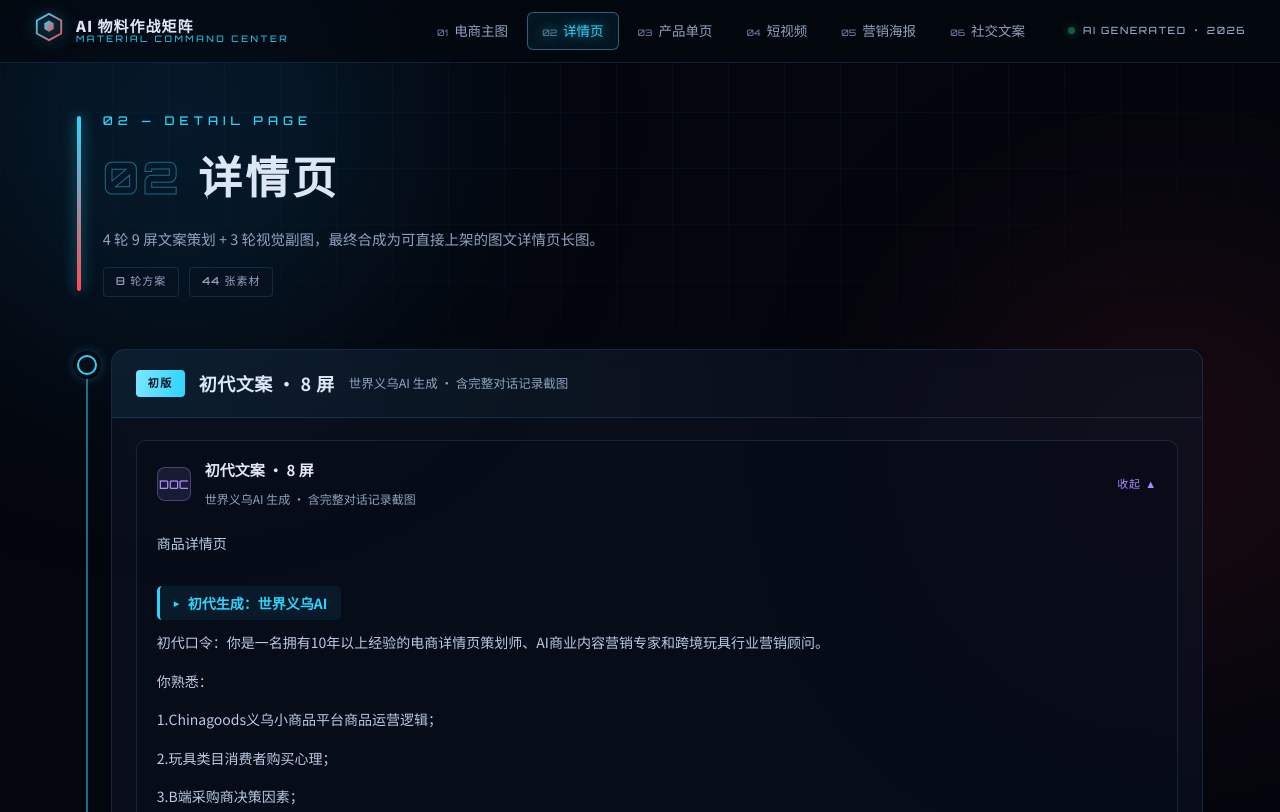
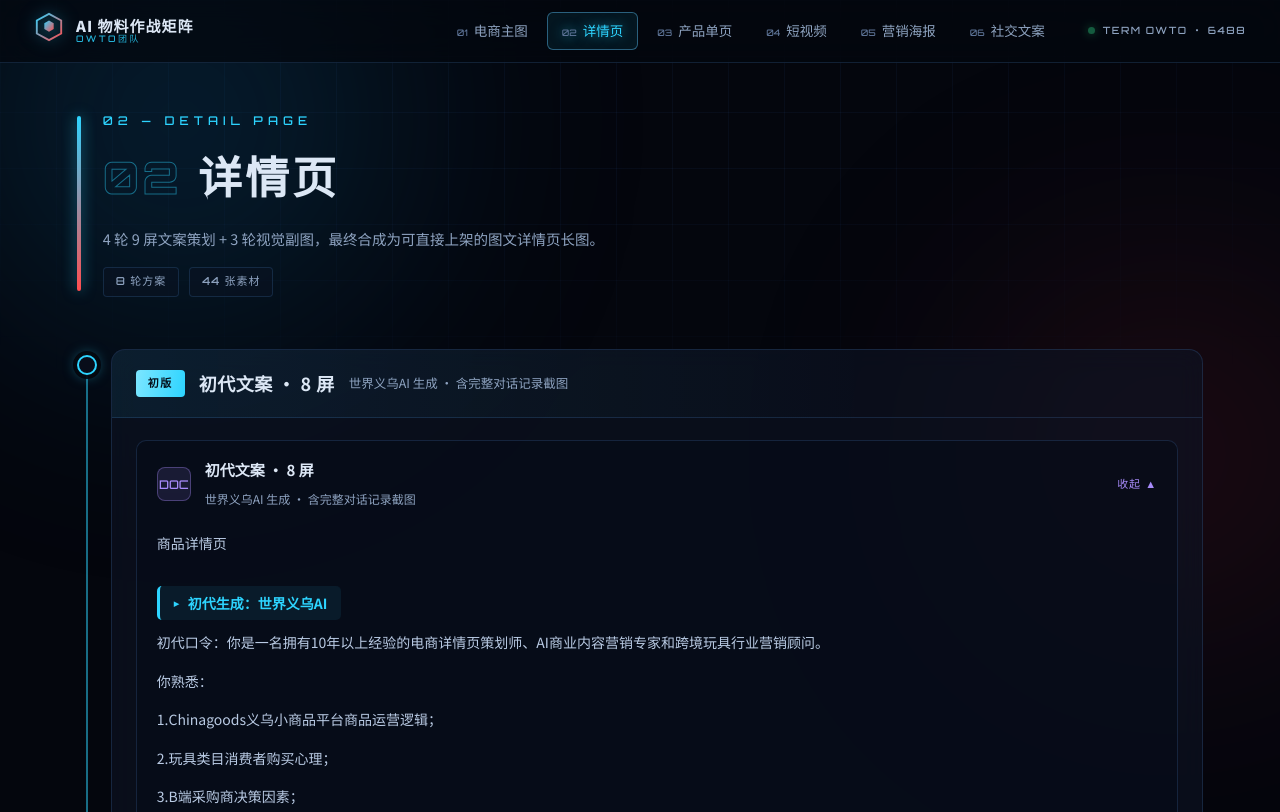
Before and after one commit to jqk1314humi/OWTO, a plain HTML site: page web/detail.html in a window 1280 px wide. Shown: the top 812 px of the page. Drawn offline with Linux system fonts and the light colour scheme.

Commit message:
Update detail.html

```diff
--- a/web/detail.html
+++ b/web/detail.html
@@ -3,7 +3,7 @@
 <head>
 <meta charset="UTF-8">
 <meta name="viewport" content="width=device-width, initial-scale=1.0">
-<title>详情页 · AI 物料作战矩阵 | 儿童遥控变形消防车</title>
+<title>详情页 · AI 物料作战矩阵 | OWTO团队</title>
 <meta name="description" content="4 轮 9 屏文案策划 + 3 轮视觉副图，最终合成为可直接上架的图文详情页长图。">
 <link rel="preconnect" href="https://fonts.googleapis.com">
 <link rel="preconnect" href="https://fonts.gstatic.com" crossorigin>
@@ -31,11 +31,11 @@
     </span>
     <span class="brand-txt">
       <strong>AI 物料作战矩阵</strong>
-      <em>MATERIAL COMMAND CENTER</em>
+      <em>OWTO团队</em>
     </span>
   </a>
   <nav class="mainnav" id="mainnav" aria-label="物料导航"></nav>
-  <div class="topbar-status"><span class="dot"></span>AI GENERATED · 2026</div>
+  <div class="topbar-status"><span class="dot"></span>TERM OWTO · 6488</div>
 </header>
 
 <main>
@@ -44,7 +44,7 @@
 
 <footer class="footer">
   <div class="footer-inner">
-    <div class="footer-logo">AI 物料作战矩阵 · MATERIAL COMMAND CENTER</div>
+    <div class="footer-logo">AI 物料作战矩阵 · TERM OWTO 6488</div>
     <p>商品：儿童遥控车 电动遥控玩具车 儿童玩具模型遥控消防车 ｜ 商户：广东协然玩具商行</p>
     <p class="footer-tools">生成工具：世界义乌AI · 元宝 · DeepSeek · 豆包 · 即梦AI &nbsp;｜&nbsp; <a href="index.html" style="color:var(--cyan)">← 返回总览</a></p>
   </div>
```
